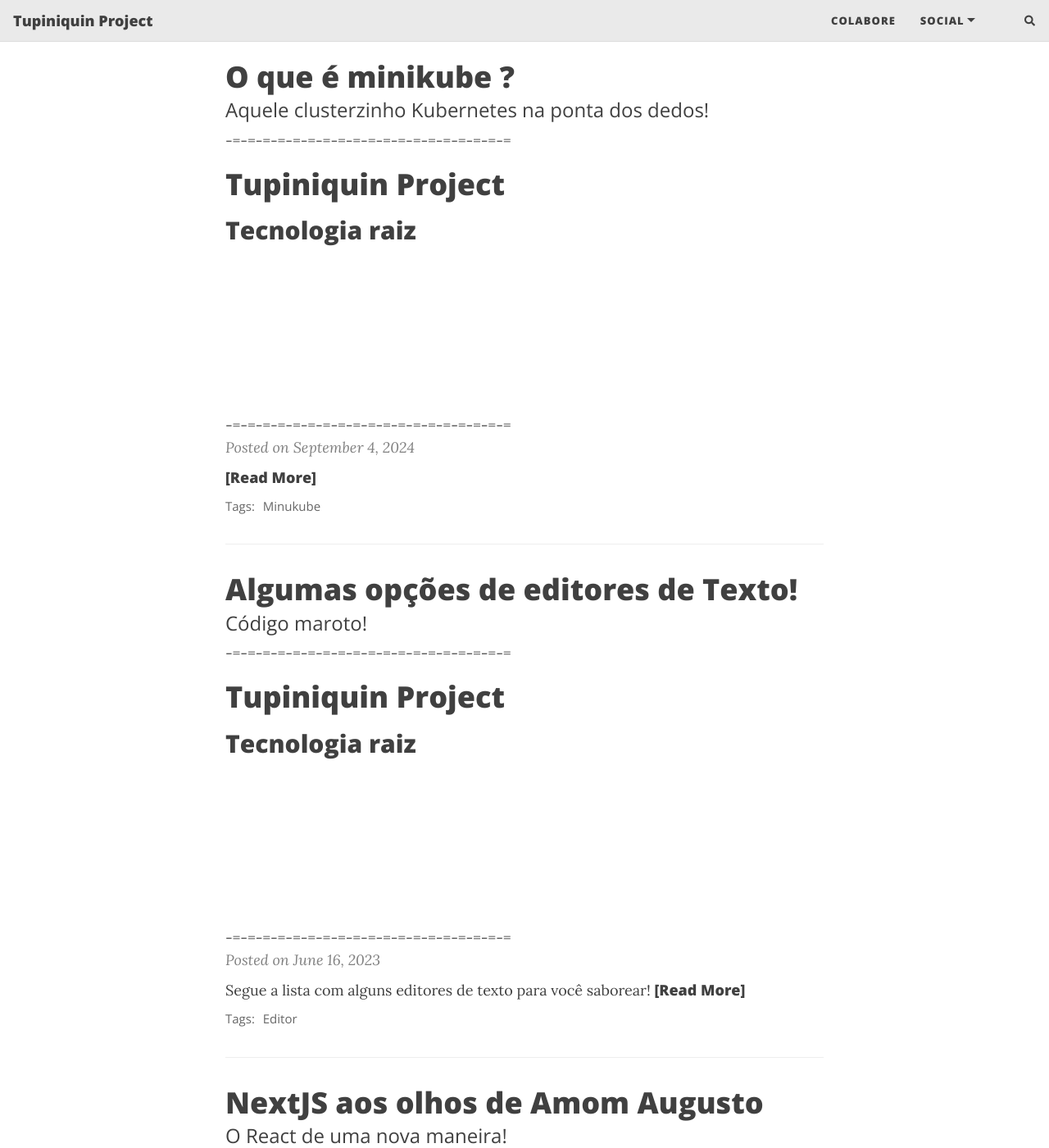
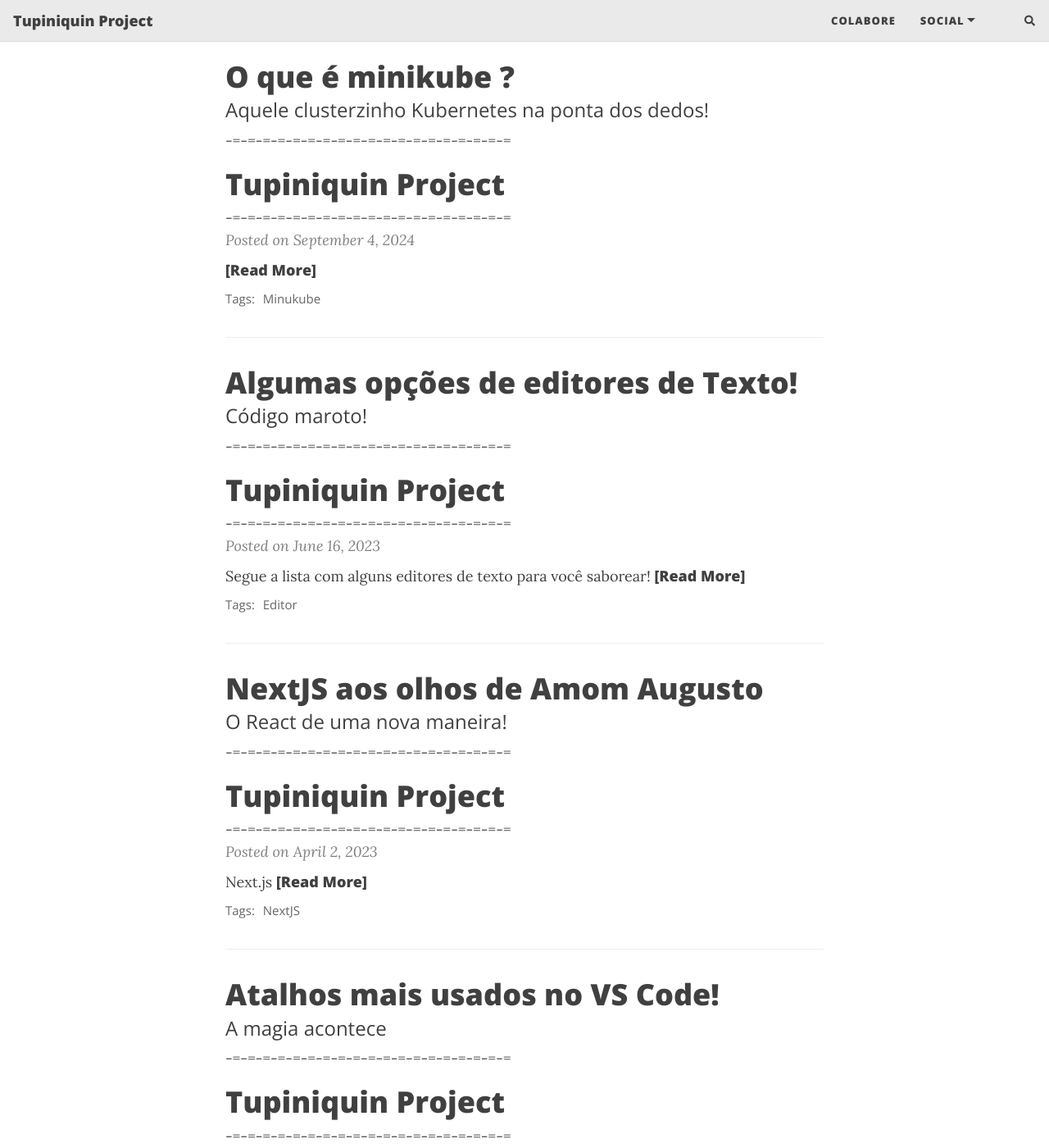
Before and after one commit to tupiniquin/tupiniquin.github.io, a Jekyll site: the page built from index.html, in a window 1280 px wide and 1400 px high, scrolled down 353 px. Shown: the whole window at 82% size. Built offline with Jekyll 4.4.1, drawn with Linux system fonts in a browser that asks for light colours; nearby versions of some CDN libraries; the list of posts is cut into pages by our own code; comment, search, counter and statistics services are not loaded; some of the changed text lies outside the part shown.

Commit message:
home.html

```diff
--- a/_layouts/home.html
+++ b/_layouts/home.html
@@ -45,10 +45,19 @@
     </a>
 
     -=-=-=-=-=-=-=-=-=-=-=-=-=-=-=-=-=-=-=
-    <div class="post-header" style="background-image: url('{{ page.cover_image }}');">
-      <h1>{{ page.title }}</h1>
-      <h2>{{ page.subtitle }}</h2>
-    </div>
+    {% if page.cover_image %}
+      <div class="home-header" style="background-image: url('{{ page.cover_image }}');">
+        <h1>{{ page.title }}</h1>
+      </div>
+    {% else %}
+      <header>
+        <h1>{{ page.title }}</h1>
+      </header>
+    {% endif %}
+
+    <main>
+      {{ content }}
+    </main>
     -=-=-=-=-=-=-=-=-=-=-=-=-=-=-=-=-=-=-=
 
     <p class="post-meta">
```
